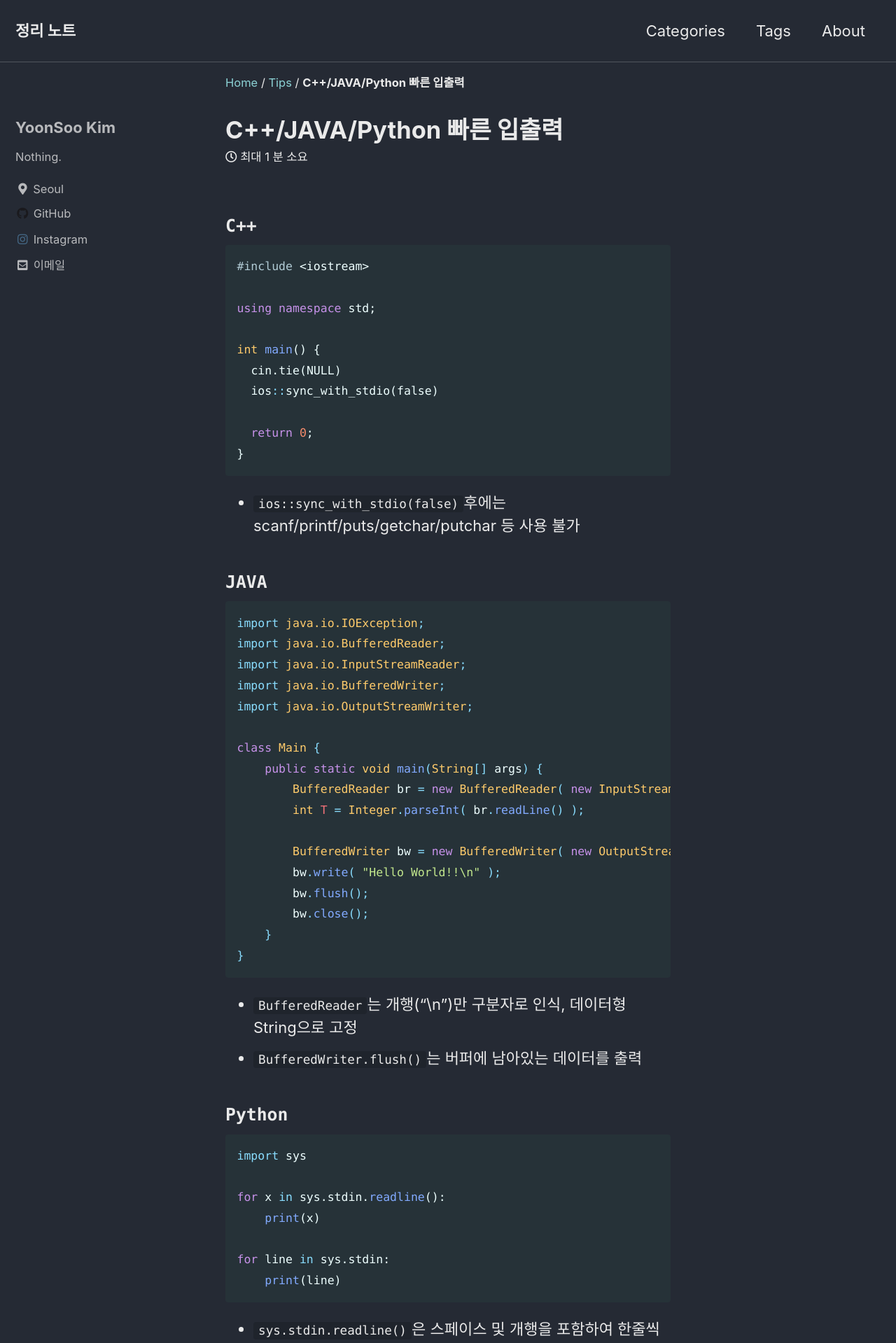
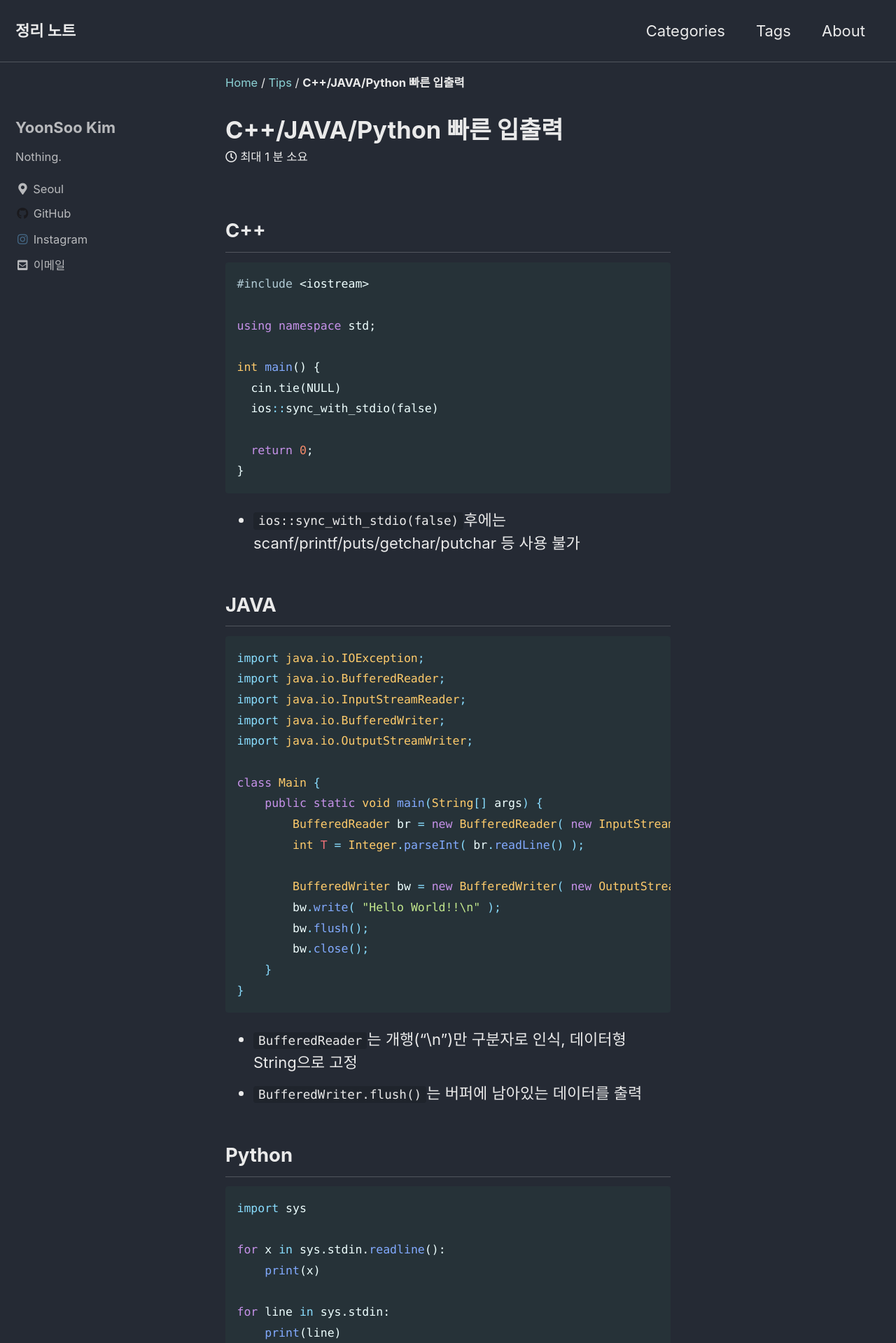
Before and after one commit to blackbeaver37/blackbeaver37.github.io, a Jekyll site: the page built from _posts/2020-07-23-fast_inoutput.md, in a window 1280 px wide. Shown: the top 1919 px of the page at 70% size. Built offline with Jekyll 4.4.1, drawn with Linux system fonts in a browser that asks for light colours; cached includes are drawn as plain includes.

````diff
--- a/_posts/2020-07-23-fast_inoutput.md
+++ b/_posts/2020-07-23-fast_inoutput.md
@@ -11,7 +11,7 @@ tags:
 last_modified_at: 2020-07-23T02:00:00-05:00
 ---
 
-### **`C++`**
+## **C++**
 ```c++
 #include <iostream>
 
@@ -26,7 +26,7 @@ int main() {
 ```
 + `ios::sync_with_stdio(false)`후에는 scanf/printf/puts/getchar/putchar 등 사용 불가
 
-### **`JAVA`**
+## **JAVA**
 ```java
 import java.io.IOException;
 import java.io.BufferedReader;
@@ -49,7 +49,7 @@ class Main {
 + `BufferedReader`는 개행("\n")만 구분자로 인식, 데이터형 String으로 고정
 + `BufferedWriter.flush()`는 버퍼에 남아있는 데이터를 출력
 
-### **`Python`**
+## **Python**
 ```python
 import sys
 
````
